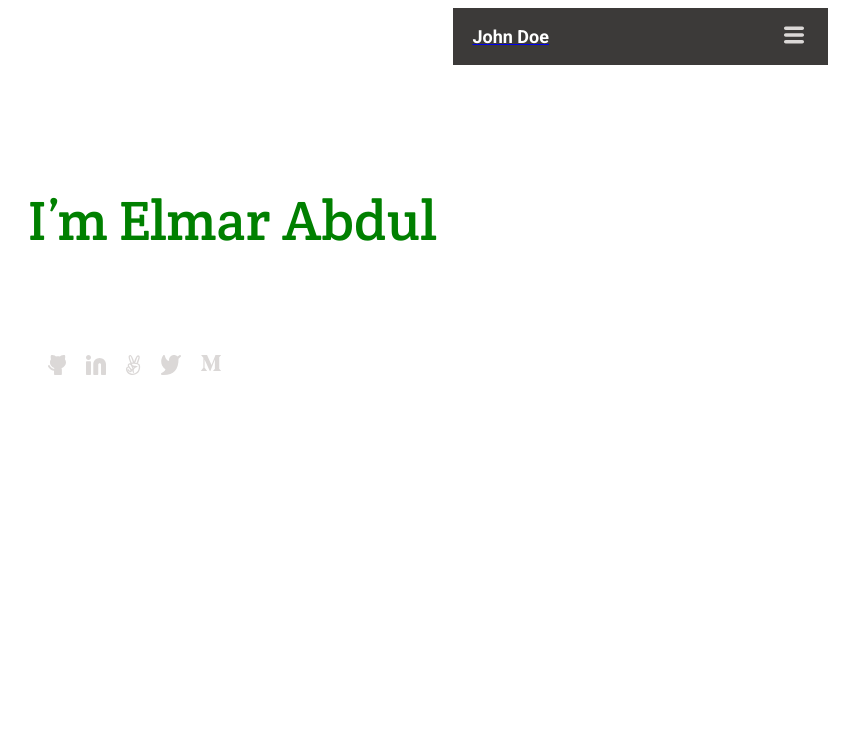
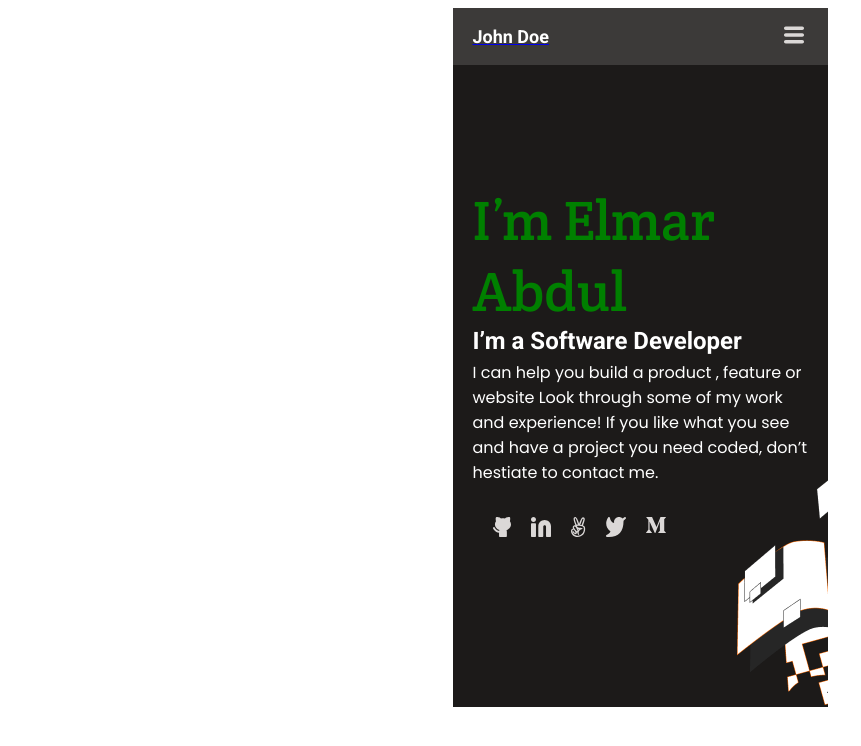
Before and after one commit to elmar8287/mobile-version-skeleton, a plain HTML site: page index.html in a window 1280 px wide. Shown: the whole page, without its empty margins (0-861 px from the left). Drawn offline with Linux system fonts and the light colour scheme.

Commit message:
Update style.css
Changed the MAIN tag styles for SECTION tag

```diff
--- a/style.css
+++ b/style.css
@@ -5,7 +5,7 @@
 }
 
 nav,
-main {
+section {
   display: flex;
   justify-content: space-between;
   width: 375px;
@@ -13,7 +13,7 @@ main {
   margin: 0 auto;
 }
 
-main {
+section {
   background-image: url("illustration.png");
   flex-direction: column;
   background-color: #1c1a19;
```
